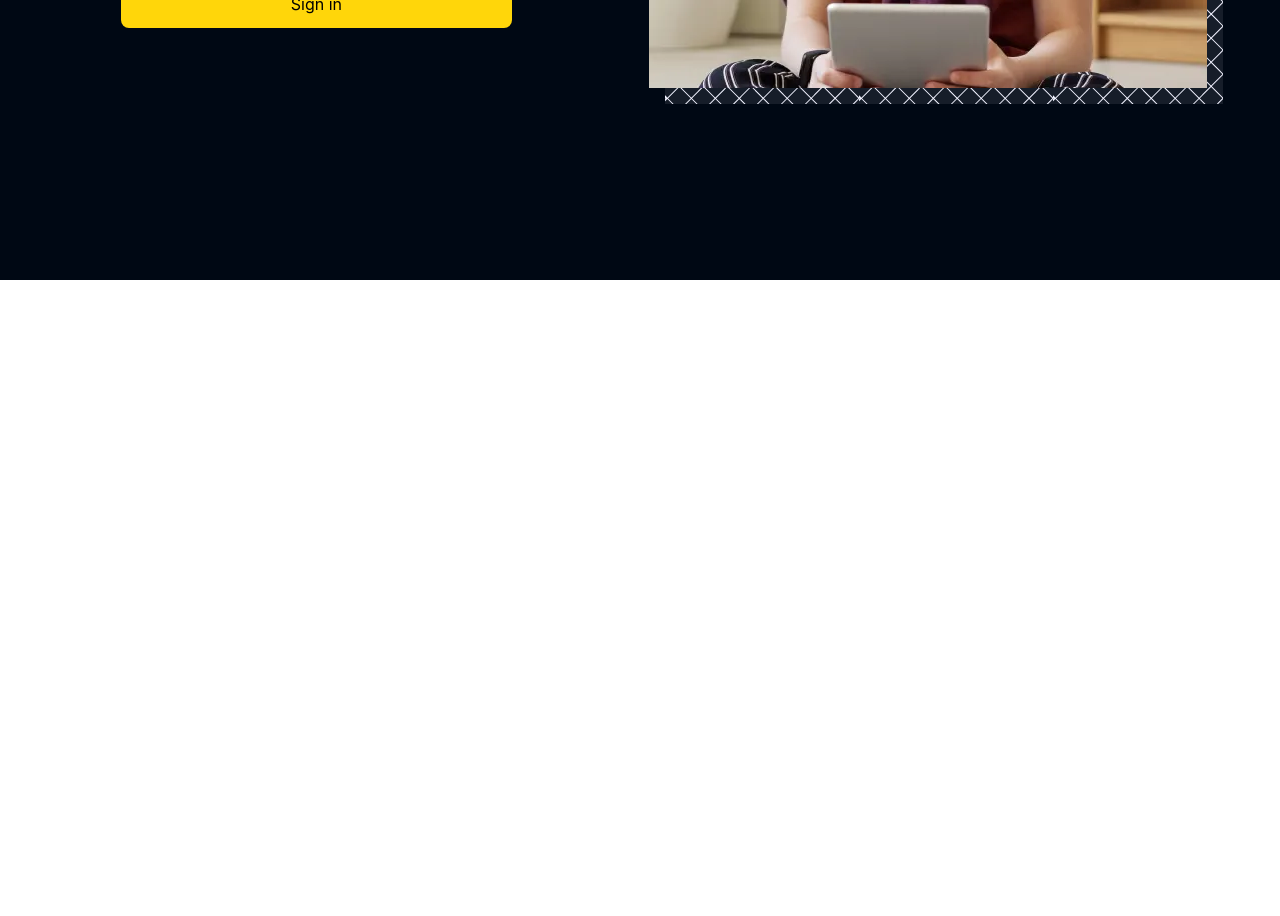
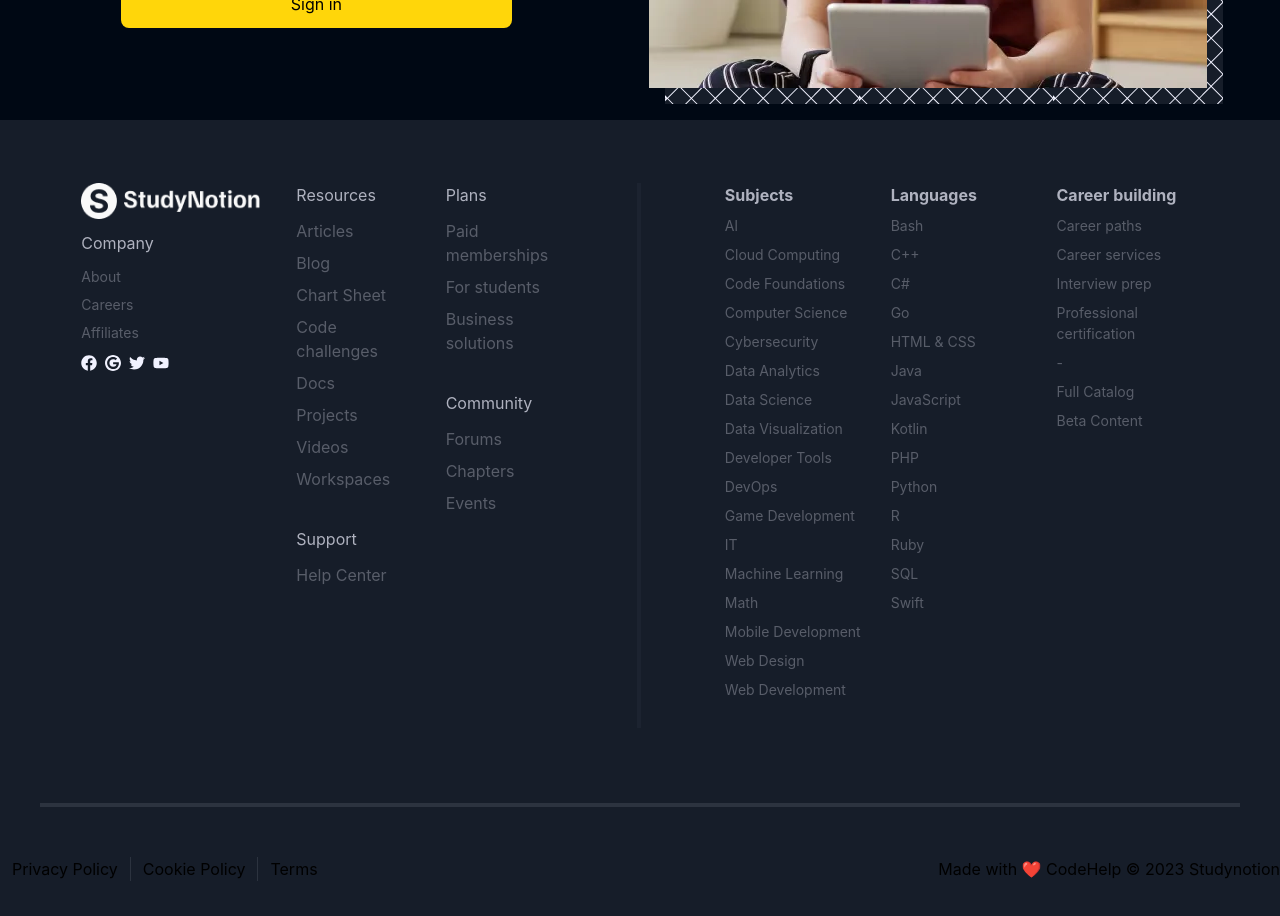
Before and after one commit to shreyashjunje/StudyNotion, a React (Create React App) app: page /login in a window 1280 px wide. Shown: the part 520-1436 px from the top of the page. Before the commit the page ends 800 px from the top, so only its background shows below. Built offline with nearby package versions, Linux system fonts and the light colour scheme; no server answers; a web font is replaced by a local one.

Commit message:
updated home page

```diff
--- a/src/App.js
+++ b/src/App.js
@@ -100,7 +100,7 @@ function App() {
 
       {/* <ReviewSection /> */}
 
-      {/* <Footer /> */}
+      <Footer />
     </div>
   );
 }
--- a/src/components/common/Footer.jsx
+++ b/src/components/common/Footer.jsx
@@ -7,16 +7,20 @@ import { ImGoogle3 } from "react-icons/im";
 import { FaTwitter } from "react-icons/fa";
 import { FaYoutube } from "react-icons/fa";
 
+const BottomFooter = ["Privacy Policy", "Cookie Policy", "Terms"];
+
+
 const Footer = () => {
   return (
-    <div className=" overflow-hidden flex-wrap  lg:h-screen bg-richblack-800 flex flex-col justify-between lg:justify-evenly  lg:items-center lg:gap-15  border-1">
+    <div className=" overflow-hidden  flex flex-col  lg:h-screen bg-richblack-800  justify-between lg:justify-evenly  lg:items-center   border-1">
       {/* //top div */}
-      <div className=" overflow-hidden flex flex-col lg:flex-row gap-4 m-[3rem] lg:h-[538px] lg:gap-12  lg:m-6  lg:w-[1200px] ">
-        {/* div1 */}
-        {/* <div className='flex flex-row  '> */}
+
+      <div className=" overflow-hidden  justify-evenly flex flex-col lg:flex-row gap-3 m-[3rem]  lg:gap-16 lg:m-6  ">
+
+
 
         {/* //part 1 */}
-        <div className=" flex flex-col sm:w-1/2  mx-[7rem]     text-richblack-5 gap-6  lg:flex-row  lg:gap-9">
+        <div className=" flex flex-col sm:w-1/2  text-richblack-5 gap-6  lg:flex-row  lg:gap-9">
           <div className="flex gap-16 lg:gap-9 ">
             <div className="flex sm:flex-wrap flex-col gap-3  ">
               <Link to="/">
@@ -80,43 +84,44 @@ const Footer = () => {
             </div>
           </div>
         </div>
-        {/* </div> */}
+
 
         {/* di2 */}
-        <div className="lg:visible hidden lg:border-2 border-richblack-700"></div>
+        <div className="visible border-2 opacity-[0.3] border-richblack-700"></div>
 
         {/* div3 */}
-        <div className="flex lg:flex-row overflow-hidden ">
-          <FooterList />
-        </div>
+
+        <FooterList />
+
+
       </div>
 
       <div className="w-[1200px] text-richblack-700 border-2 my-3"></div>
 
       {/* //bottom div  */}
-      <div className="flex flex-row items-center justify-between w-11/12 max-w-maxContent text-richblack-400 mx-auto pb-14 text-sm ">
-        <div className="flex justify-between lg:items-center flex-collg:flex-row gap-3 w-full">
-          <div className="flex flex-row text-richblack-500">
-            <ul className="flex flex-row gap-6">
-              <Link to={"/privacypolicy"}>
-                <li>Privacy Policy</li>
-              </Link>
-              <Link to={"/cookiepolicy"}>
-                <li>Privacy Policy</li>
-              </Link>
-              <Link to={"/terms"}>
-                <li>Terms</li>
-              </Link>
-            </ul>
+      <div className="flex justify-between lg:items-start items-center flex-col lg:flex-row gap-3 w-full">
+          <div className="flex flex-row">
+            {BottomFooter.map((ele, i) => {
+              return (
+                <div
+                  key={i}
+                  className={` ${
+                    BottomFooter.length - 1 === i
+                      ? ""
+                      : "border-r border-richblack-700 cursor-pointer hover:text-richblack-50 transition-all duration-200"
+                  } px-3 `}
+                >
+                  <Link to={ele.split(" ").join("-").toLocaleLowerCase()}>
+                    {ele}
+                  </Link>
+                </div>
+              );
+            })}
           </div>
 
-          <div className="flex text-center">
-            <p className="text-richblack-500">
-              Made with ❤️ CodeHelp © 2023 Studynotion
-               </p>
-          </div>
+          <div className="text-center">Made with ❤️ CodeHelp © 2023 Studynotion</div>
         </div>
-      </div>
+
     </div>
   );
 };
--- a/src/components/core/Footer/FooterList.jsx
+++ b/src/components/core/Footer/FooterList.jsx
@@ -4,28 +4,31 @@ import { Link } from "react-router-dom";
 
 const FooterList = () => {
   return (
-    <div className="overflow-hidden flex sm:flex-wrap sm:w-1/2 ">
-      <div className=" flex sm:w-1/2 lg:flex-row gap-24 sm:mx-[6rem]  lg:gap-12">
+    <div className="lg:w-[50%] flex flex-wrap flex-row justify-between pl-3 lg:pl-5 gap-5 text-richblack-500"  >
+
         {FooterLink2.map((part, index) => {
           return (
-            <div key={index}>
+            <div key={index} className="w-[48%]  lg:w-[30%] mb-7 lg:pl-0">
               <h2 className="font-bold text-md mb-2 text-richblack-100">
                 {part.title}
               </h2>
-              <ul className="flex gap-2 flex-col text-richblack-500">
-                {part.links.map((list, index) => {
-                  return (
-                    <Link to={list.link}>
-                      <li key={index}>{list.title}</li>
-                    </Link>
-                  );
-                })}
-              </ul>
+              <div className="flex flex-col gap-2 mt-2">
+                    {part.links.map((link, index) => {
+                      return (
+                        <div
+                          key={index}
+                          className="text-[14px] cursor-pointer hover:text-richblack-50 transition-all duration-200"
+                        >
+                          <Link to={link.link}>{link.title}</Link>
+                        </div>
+                      );
+                    })}
+                  </div>
             </div>
           );
         })}
-      </div>
     </div>
+
   );
 };
 
--- a/src/components/core/Homepage/HighlightText.jsx
+++ b/src/components/core/Homepage/HighlightText.jsx
@@ -2,7 +2,7 @@ import React from 'react'
 
 const HighlightText = ({text}) => {
   return (
-    <span className='gradient-text-blue font-bold text-center text-4xl'>
+    <span className='gradient-text-blue font-bold  text-4xl'>
         {" "}
         {text}
     </span>
--- a/src/components/core/Homepage/InstructorSection.jsx
+++ b/src/components/core/Homepage/InstructorSection.jsx
@@ -1,11 +1,38 @@
-import React from 'react'
+import React from "react";
+import HighlightText from "./HighlightText";
+import { FaArrowRightLong } from "react-icons/fa6";
+import CTAButton from "./Button";
+import Instructor from "../../../assets/Images/Instructor.png";
+import { Link } from "react-router-dom";
 
- const InstructorSection = () => {
+const InstructorSection = () => {
   return (
-    <div>
+    <div className="flex flex-col md:flex-row lg:flex-row items-center my-8 lg:my-auto justify-evenly h-screen overflow-hidden">
 
+      <div className="hidden md:block lg:block shadow-white-shadow">
+          <img src={Instructor} alt="this is img of instructor" className="lg:w-[616px] h-[545px] "/>
+      </div>
+
+      <div className="w-[486px] flex flex-col justify-start overflow-hidden">
+        <h2 className="text-4xl font-bold text-richblack-5">Become an</h2>
+        <HighlightText text={"Instructor"} />
+        <p className="w-full my-4  text-md text-[#838894] font-semibold">
+          Instructors from around the world teach millions of students on
+          StudyNotion. We provide the tools and skills to teach what you love.
+        </p>
+
+        <img src={Instructor} alt="this is instructor image" className="block md:hidden lg:hidden w-auto h-auto object-cover"/>
+
+        <Link to="/signup">
+          <div className="flex items-center gap-3 justify-center  w-[45%]  text-[13px] mt-8 py-4 lg:py-3 rounded-lg font-bold bg-yellow-50 text-black">
+            Start Teaching Today
+            <FaArrowRightLong />
+
+          </div>
+        </Link>
+      </div>
     </div>
-  )
-}
+  );
+};
 
-export default InstructorSection
+export default InstructorSection;
--- a/src/pages/Home.jsx
+++ b/src/pages/Home.jsx
@@ -173,29 +173,17 @@ function Home() {
           <TimelineSection/>
 
           <LearningLanguageSection />
+
+
         </div>
       </div>
 
       {/* section 3 */}
-      <div
-        className="absolute mt-8 mx-auto max-w-maxContent flex-col items-center justify-between gap-8
-        first-letter bg-richblack-900 text-white"
-      >
-        <InstructorSection />
-
-        {/* {review secition } */}
-        {/* <section> */}
-        {/* <div className='flex flex-col gap-5 p-20'>
-                    <h2 className='text-center text-4xl font-semibold mt-20 mb-10'>
-                        Reviews from other learners
-                    </h2>
-
-                </div> */}
-        {/* </section> */}
-      </div>
+     {/* instructor section */}
+      <InstructorSection/>
 
       {/* section 4 */}
-    </div>
+      </div>
   );
 }
 
--- a/tailwind.config.js
+++ b/tailwind.config.js
@@ -11,6 +11,7 @@ module.exports = {
     },
     boxShadow: {
       "custom-inset": "5px 5px 15px 5px #FBF5FF",
+      'white-shadow': '-20px -20px 0px 0px #FFFFFF',
     },
     backgroundImage: {
       "gradient-pink":
```
Also changed, not shown: 1 other file (tests, documents, lock files or other folders).
